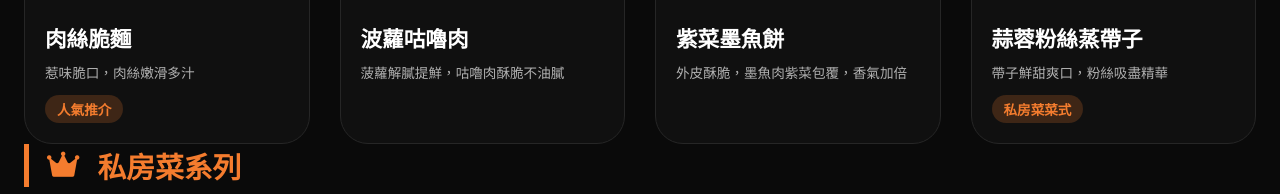
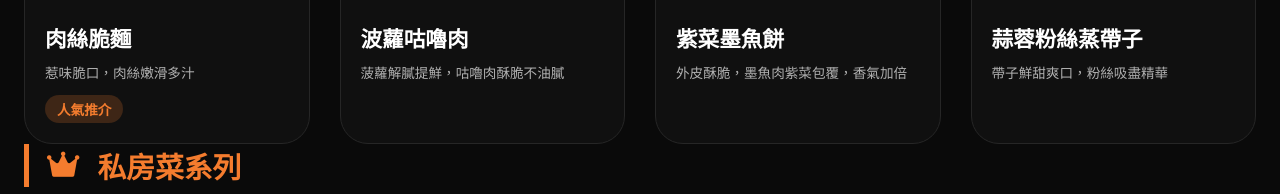
Before and after one commit to lokchen0924/art-studio, a plain HTML site: page index.html in a window 1280 px wide. Shown: the part 1616-1810 px from the top of the page. Drawn offline with Linux system fonts and the light colour scheme.

Commit message:
Update index.html

```diff
--- a/index.html
+++ b/index.html
@@ -881,7 +881,7 @@
                     <div class="food-info">
                         <h3>蒜蓉粉絲蒸帶子</h3>
                         <p>帶子鮮甜爽口，粉絲吸盡精華</p>
-                     <span class="price-tag">私房菜菜式</span>
+
                     </div>
                 </div>
             </div>
```
